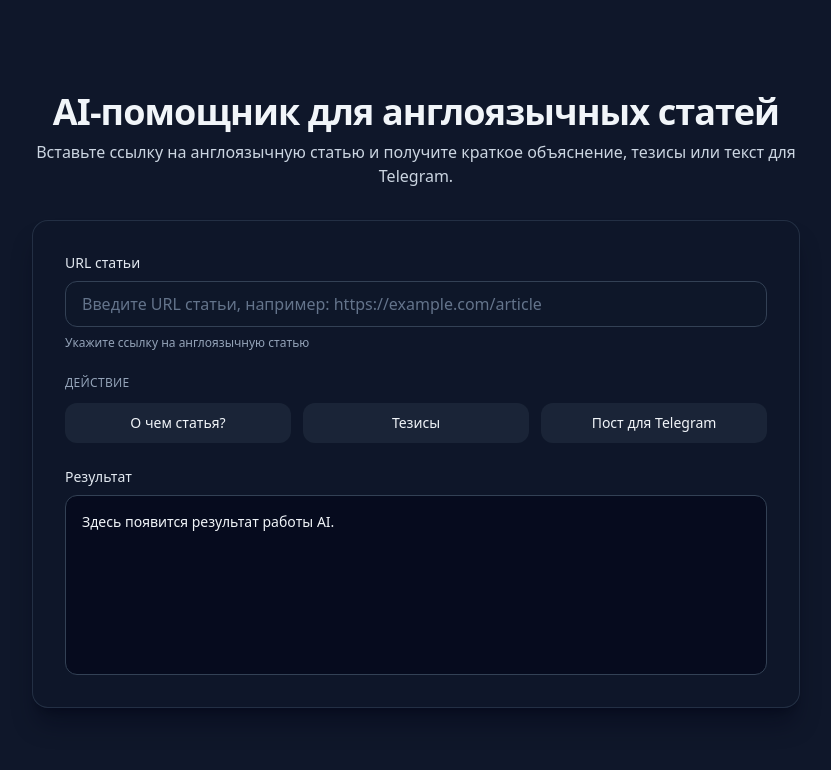
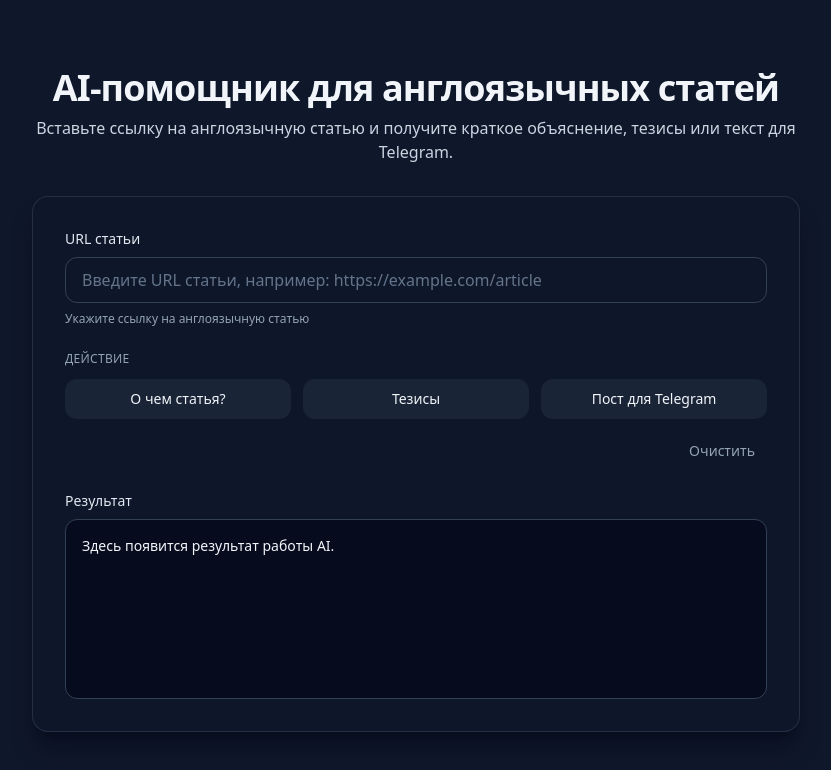
Before and after one commit to krasovskiymax-pilot/c9, a Next.js app: page / in a window 1280 px wide. Shown: the top 770 px of the page, without its empty margins (224-1055 px from the left). Built offline with nearby package versions, Linux system fonts and the light colour scheme.

Commit message:
Update environment configuration with new API key; modify development server port in package.json; enhance HomePage with clear and copy functionality for results.

```diff
--- a/package.json
+++ b/package.json
@@ -3,7 +3,7 @@
   "version": "0.1.0",
   "private": true,
   "scripts": {
-    "dev": "next dev",
+    "dev": "next dev -p 3005",
     "dev:clean": "node -e \"require('fs').rmSync('.next',{recursive:true,force:true})\" && next dev",
     "build": "next build",
     "start": "next start",
--- a/pages/index.tsx
+++ b/pages/index.tsx
@@ -11,11 +11,13 @@ import { Alert, AlertDescription, AlertTitle } from "../components/ui/alert";
 export default function HomePage() {
   const [url, setUrl] = useState("");
   const urlInputRef = useRef<HTMLInputElement>(null);
+  const resultBlockRef = useRef<HTMLDivElement>(null);
   const [mode, setMode] = useState<Mode | null>(null);
   const [result, setResult] = useState("");
   const [loading, setLoading] = useState(false);
   const [statusMessage, setStatusMessage] = useState<string | null>(null);
   const [error, setError] = useState<string | null>(null);
+  const [copied, setCopied] = useState(false);
 
   useEffect(() => {
     if (!loading) {
@@ -60,12 +62,35 @@ export default function HomePage() {
       if (data.error) {
         setError(data.error);
       } else {
-        setResult(data.result ?? "");
+        const newResult = data.result ?? "";
+        setResult(newResult);
+        resultBlockRef.current?.scrollIntoView({ behavior: "smooth" });
       }
     } catch {
       setError(ERROR_MESSAGES.UNKNOWN);
     } finally {
       setLoading(false);
+    }
+  };
+
+  const handleClear = () => {
+    setUrl("");
+    setResult("");
+    setError(null);
+    setMode(null);
+    setStatusMessage(null);
+    setCopied(false);
+    urlInputRef.current?.focus();
+  };
+
+  const handleCopy = async () => {
+    if (!result) return;
+    try {
+      await navigator.clipboard.writeText(result);
+      setCopied(true);
+      setTimeout(() => setCopied(false), 2000);
+    } catch {
+      setCopied(false);
     }
   };
 
@@ -155,6 +180,16 @@ export default function HomePage() {
                 Пост для Telegram
               </button>
             </div>
+            <div className="flex justify-end pt-1">
+              <button
+                type="button"
+                onClick={handleClear}
+                title="Сбросить URL, результат, ошибки и состояния"
+                className="rounded-lg px-3 py-1.5 text-sm text-slate-400 hover:bg-slate-700/60 hover:text-slate-200 transition"
+              >
+                Очистить
+              </button>
+            </div>
           </div>
 
           {/* 6. Блок отображения результата */}
@@ -176,11 +211,21 @@ export default function HomePage() {
 
           {/* 6.1. Поле «Результат»: result из API */}
           {/* 6.2. Placeholder, когда ещё нет результата */}
-          <div className="space-y-2">
-            <div className="flex items-center justify-between">
+          <div ref={resultBlockRef} className="space-y-2 scroll-mt-4">
+            <div className="flex items-center justify-between gap-2">
               <span className="text-sm font-medium text-slate-200">
                 Результат
               </span>
+              {result && (
+                <button
+                  type="button"
+                  onClick={handleCopy}
+                  title="Скопировать в буфер обмена"
+                  className="rounded-lg px-3 py-1.5 text-sm font-medium text-slate-400 hover:bg-slate-700/60 hover:text-slate-200 transition shrink-0"
+                >
+                  {copied ? "Скопировано" : "Копировать"}
+                </button>
+              )}
             </div>
             <div className="min-h-[180px] rounded-xl border border-slate-700 bg-slate-950/60 p-4 text-sm text-slate-100 whitespace-pre-wrap">
               {result || (!loading && "Здесь появится результат работы AI.")}
```
Also changed, not shown: 1 other file (tests, documents, lock files or other folders).
